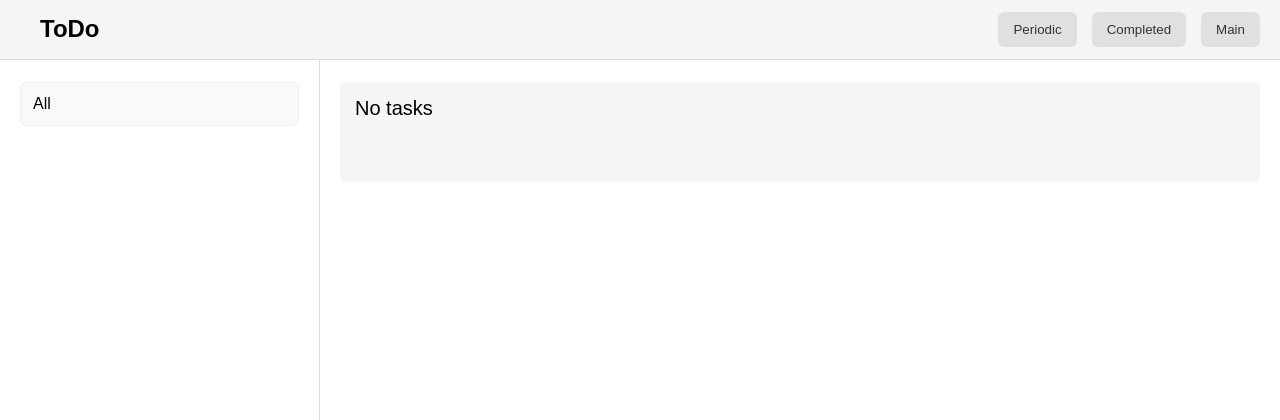
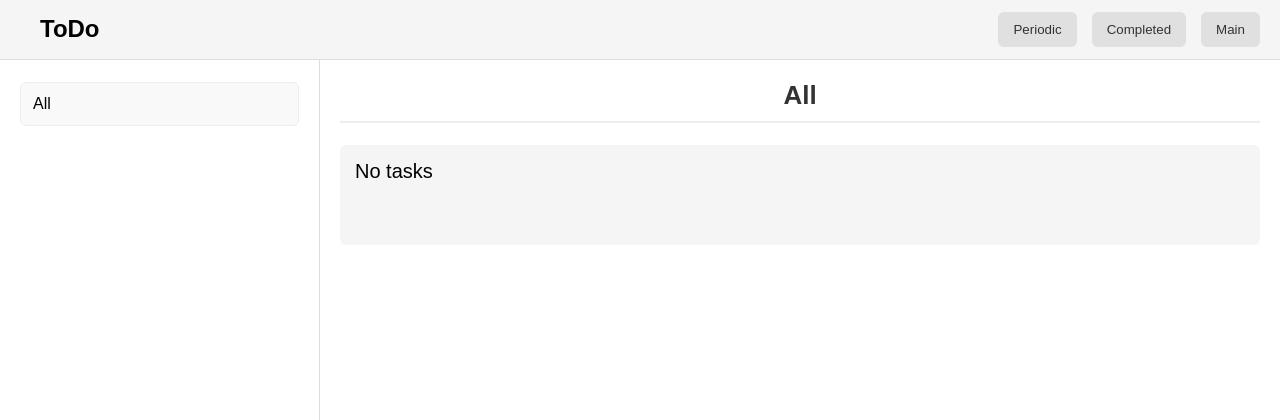
Before and after one commit to Qwertyil/ToDo, a Django app: page /tasks/ in a window 1280 px wide. Shown: the top 420 px of the page. Run offline with Django 5.2, Linux system fonts and the light colour scheme; data that the repository does not hold is empty.

Commit message:
added theme name over tasks list for better experience

```diff
--- a/tasks/static/tasks/style.css
+++ b/tasks/static/tasks/style.css
@@ -180,6 +180,16 @@ body {
     justify-content: flex-end;
 }
 
+.tasks-header {
+    font-size: 26px;
+    text-align: center;
+    font-weight: 600;
+    color: #333;
+    margin-bottom: 20px;
+    padding-bottom: 10px;
+    border-bottom: 2px solid #eee;
+}
+
 /* Кнопки */
 button, a {
     padding: 10px 15px;
--- a/tasks/templates/tasks/index.html
+++ b/tasks/templates/tasks/index.html
@@ -13,6 +13,8 @@
 
     <!-- Список задач -->
     <div class="tasks">
+         <h2 class="tasks-header">{{ theme }}</h2>
+
         <div class="task-list">
             {% if tasks %}
                 {% for task in tasks %}
--- a/tasks/views.py
+++ b/tasks/views.py
@@ -8,11 +8,14 @@ from .forms import TaskForm
 
 def index(request, pk=None):
     tasks = Task.objects.filter(is_completed=False)
+    theme = 'All'
     if pk:
+        theme = get_object_or_404(Theme, pk=pk)
         tasks = tasks.filter(theme=pk)
     context = {
         'tasks': tasks,
-        'themes': Theme.objects.all()
+        'themes': Theme.objects.all(),
+        'theme': theme
     }
     return render(request, 'tasks/index.html', context=context)
 
```
